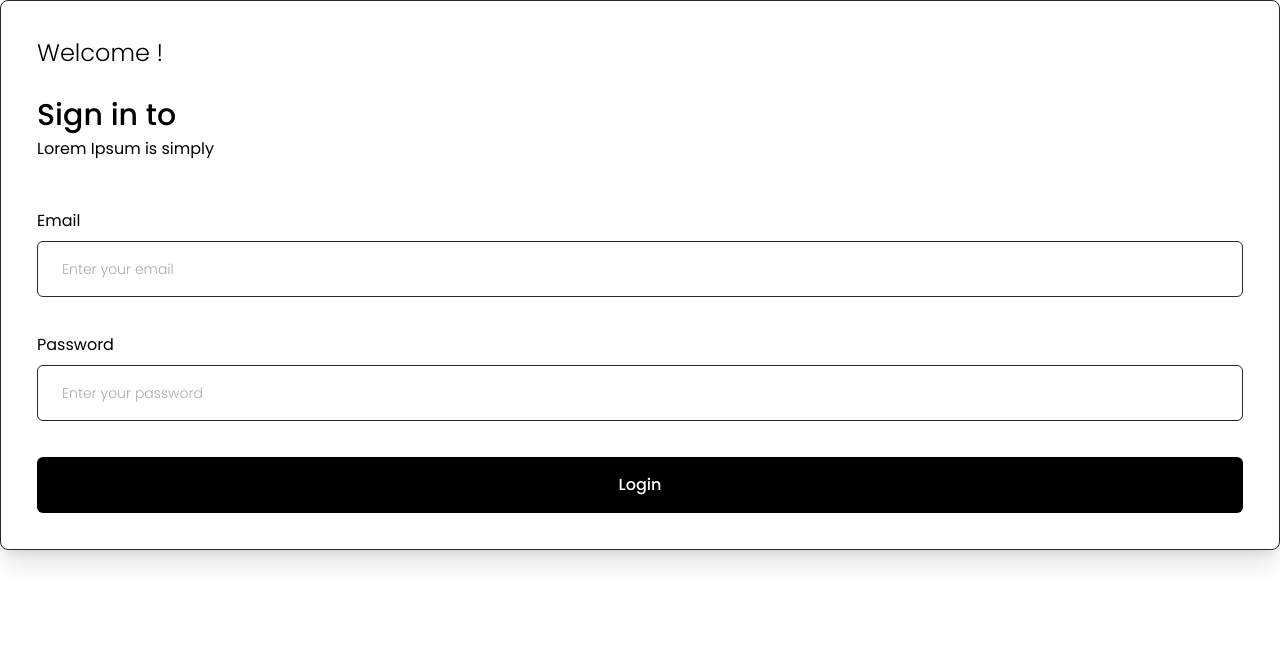
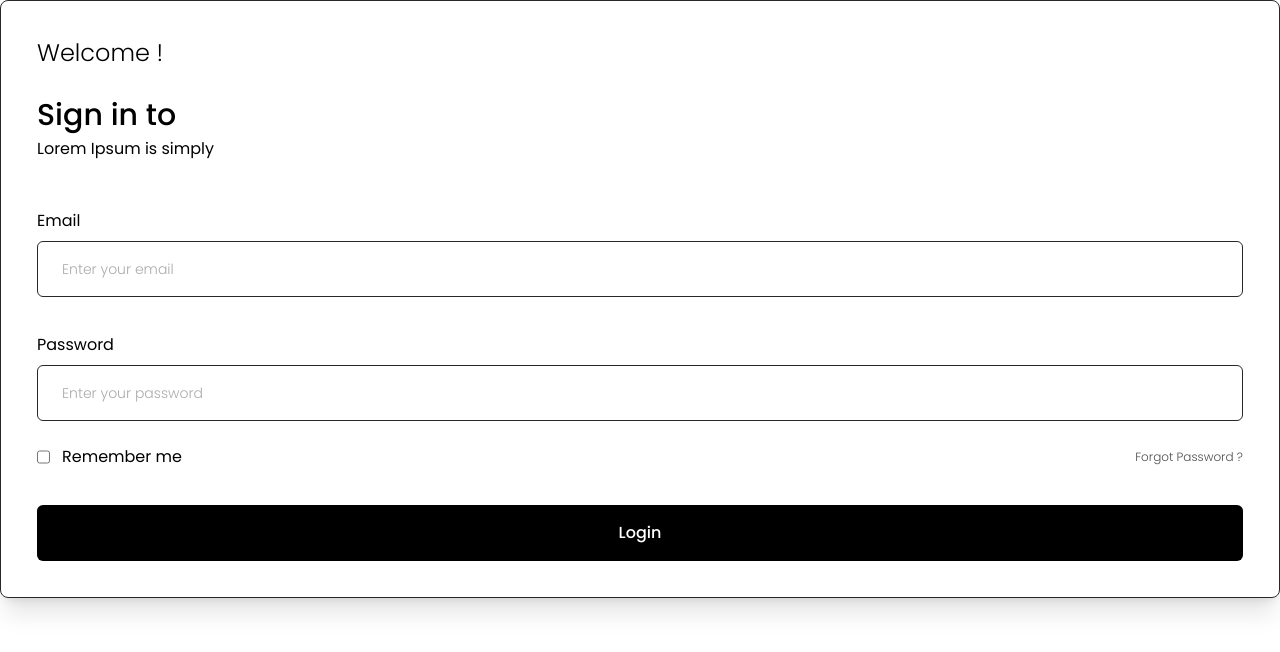
Before and after one commit to AldoWa/login-next-auth, a Next.js app: page / in a window 1280 px wide. Shown: the top 652 px of the page. Built offline with nearby package versions, Linux system fonts and the light colour scheme.

Commit message:
:sparkles: feat: creating form

```diff
--- a/src/components/Button.tsx
+++ b/src/components/Button.tsx
@@ -6,7 +6,10 @@ interface ButtonProps extends ButtonHTMLAttributes<HTMLButtonElement> {
 
 export const Button = ({ text, className,  ...rest }: ButtonProps) => {
   return (
-    <button type="button" className={`py-4 w-full bg-[#000] text-white font-medium rounded-md ${className}`} {...rest}>
+    <button type="button" className={`py-4 w-full bg-[#000] text-white font-medium rounded-md ${className}
+      hover:bg-[#FABC78] hover:text-[#000]
+      transition-all duration-300 ease-in-out
+      `} {...rest}>
       { text }
     </button>
   )
--- a/src/pages/index.tsx
+++ b/src/pages/index.tsx
@@ -20,8 +20,15 @@ export default function Home() {
             type="password"
             className="mt-9"
           />
+          <div className="flex justify-between items-center mt-6">
+            <div className="flex gap-3">
+              <input type="checkbox" id="input-checkbox"/>
+              <label htmlFor="input-checkbox">Remember me</label>
+            </div>
+            <span className="font-light text-xs text-[#4D4D4D]">Forgot Password ?</span>
+          </div>
+          <Button text="Login" type="submit" className="mt-9"></Button>
         </form>
-        <Button text="Login" className="mt-9"></Button>
       </div>
     </div>
   );
```
